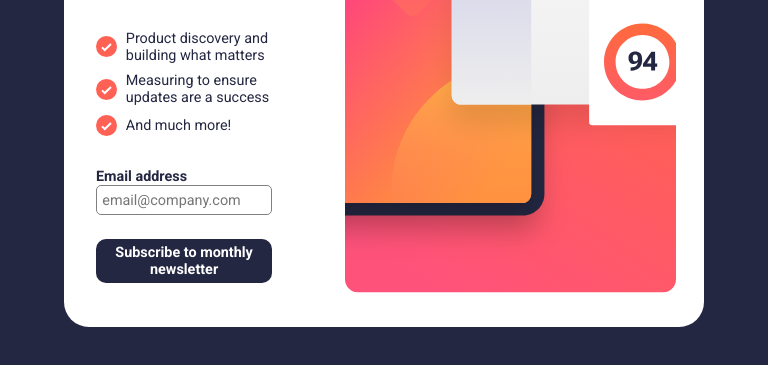
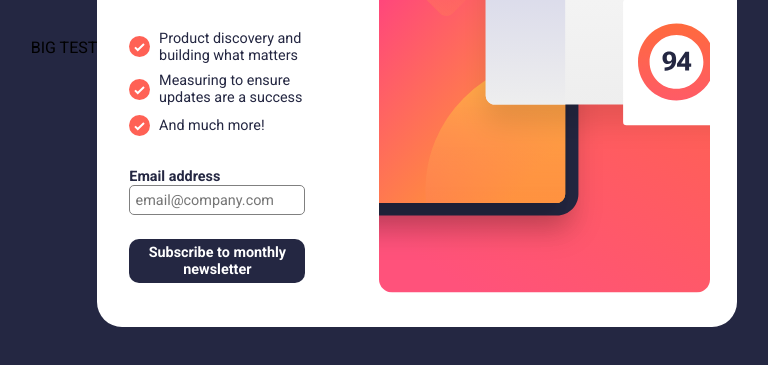
Before and after one commit to PlebianJim/newsletter-sign-up-form-with-success-message, a plain HTML site: page index.html in a window 1280 px wide. Shown: the part 353-718 px from the top of the page, without its empty margins (256-1024 px from the left). Drawn offline with Linux system fonts and the light colour scheme.

Commit message:
testing commit from new device

```diff
--- a/index.html
+++ b/index.html
@@ -15,6 +15,7 @@
 </head>
 
 <body>
+  <p>BIG TEST</p>
 
   <section class="container">
     <div class="left-container">
```
Also changed, not shown: 1 other file.
